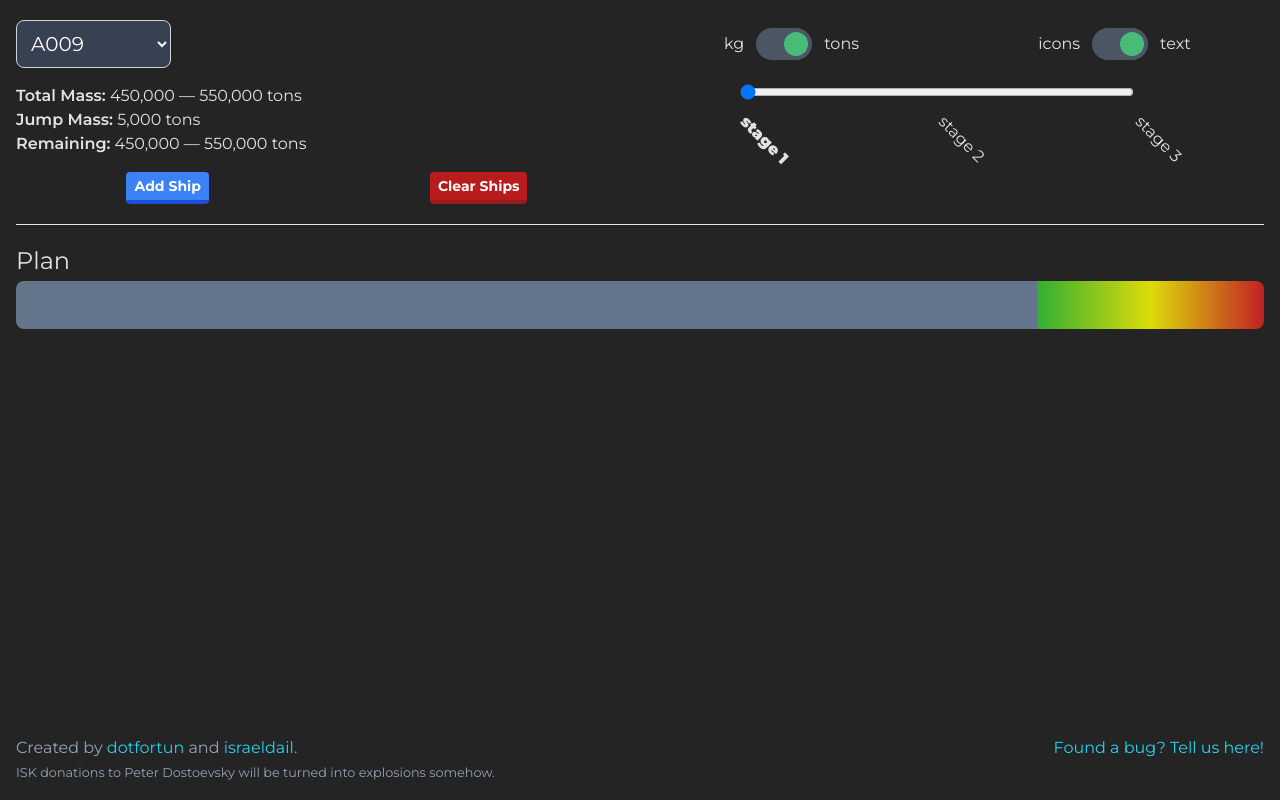
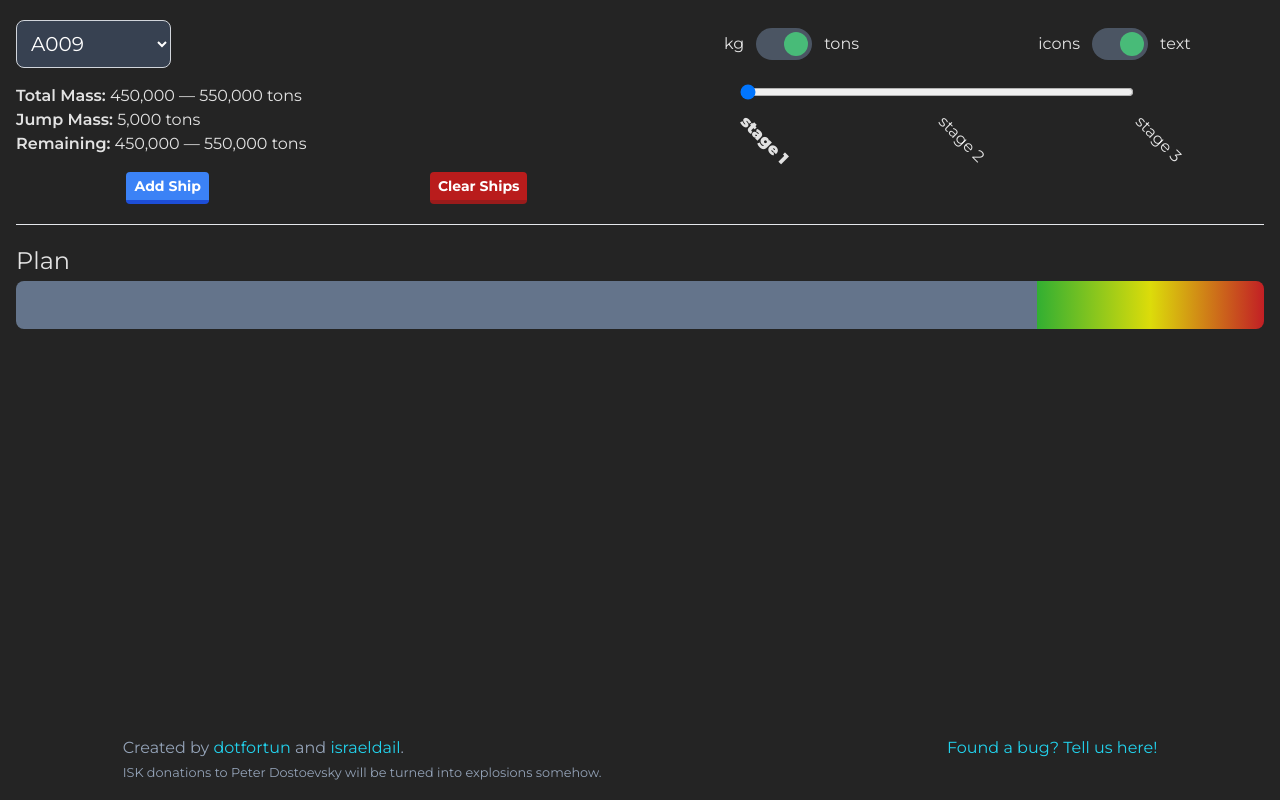
Before and after one commit to dotfortun/wormroller, a Vue app: page / in a window 1280 px wide. Built offline with nearby package versions, Linux system fonts and the light colour scheme.

Commit message:
Made margins more consistent.

```diff
--- a/src/style.css
+++ b/src/style.css
@@ -67,6 +67,7 @@ select {
 footer {
   @apply flex flex-row content-center justify-between p-4 text-slate-400;
   @apply max-lg:flex-col max-lg:items-center max-lg:text-center;
+  @apply w-full md:w-10/12 md:max-w-full mx-auto;
 }
 
 footer a {
```
